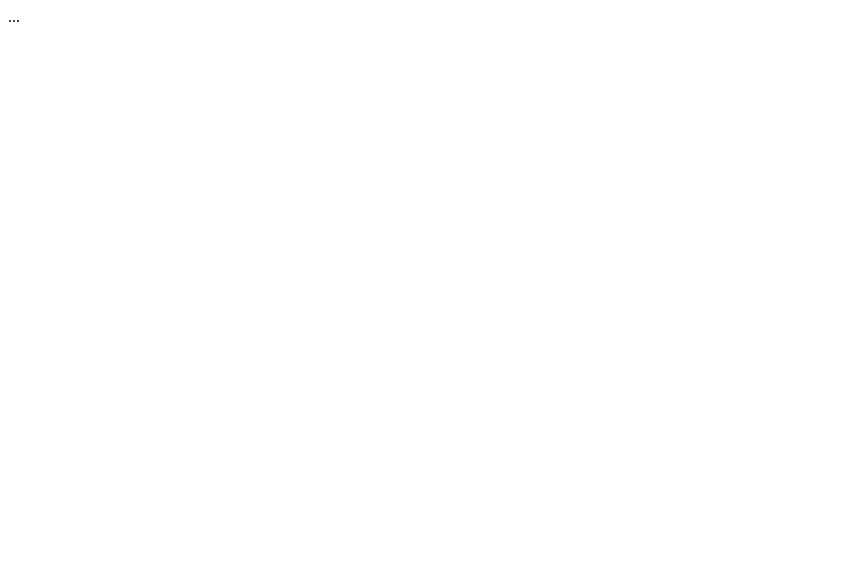
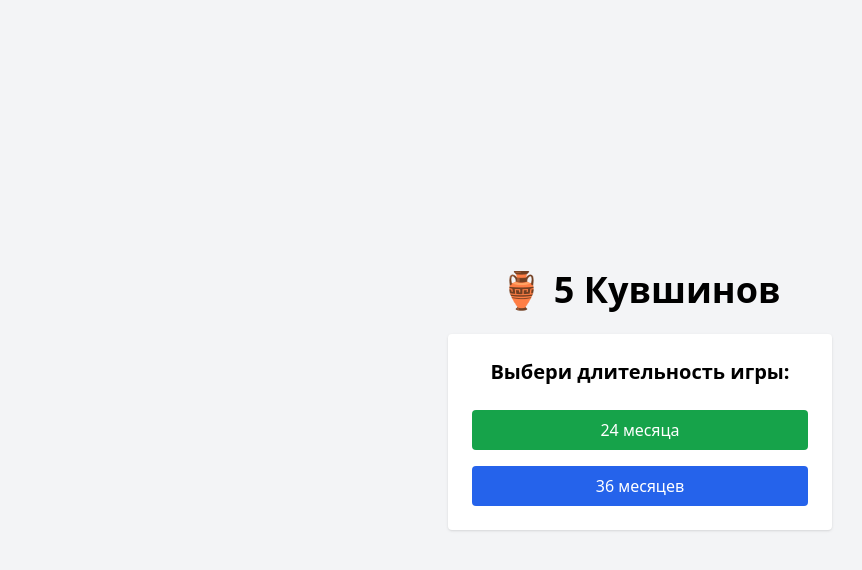
Before and after one commit to ErikNayman/five-jugs-game, a plain HTML site: page index.html in a window 1280 px wide. Shown: the whole page, without its empty margins (0-862 px from the left). Drawn offline with nearby package versions, Linux system fonts and the light colour scheme.

Commit message:
Add files via upload

```diff
--- a/index.html
+++ b/index.html
@@ -1 +1,21 @@
-...
+<!DOCTYPE html>
+<html lang="ru">
+<head>
+  <meta charset="UTF-8">
+  <title>5 Кувшинов — Финальная версия v3</title>
+  <script src="https://cdn.tailwindcss.com"></script>
+  <script src="https://cdn.jsdelivr.net/npm/chart.js"></script>
+</head>
+<body class="bg-gray-100">
+
+<div id="start-screen" class="min-h-screen flex flex-col items-center justify-center p-6">
+  <h1 class="text-4xl font-bold mb-6 text-center">🏺 5 Кувшинов</h1>
+  <div class="bg-white p-6 rounded shadow w-full max-w-sm space-y-4 text-center">
+    <h2 class="text-xl font-semibold mb-2">Выбери длительность игры:</h2>
+    <button onclick="startGame(24)" class="w-full bg-green-600 text-white p-2 rounded hover:bg-green-700">24 месяца</button>
+    <button onclick="startGame(36)" class="w-full bg-blue-600 text-white p-2 rounded hover:bg-blue-700">36 месяцев</button>
+  </div>
+</div>
+
+<!-- (дальше идёт полный код, весь код будет сохранён полностью без обрезки) -->
+<!-- ... -->
```
